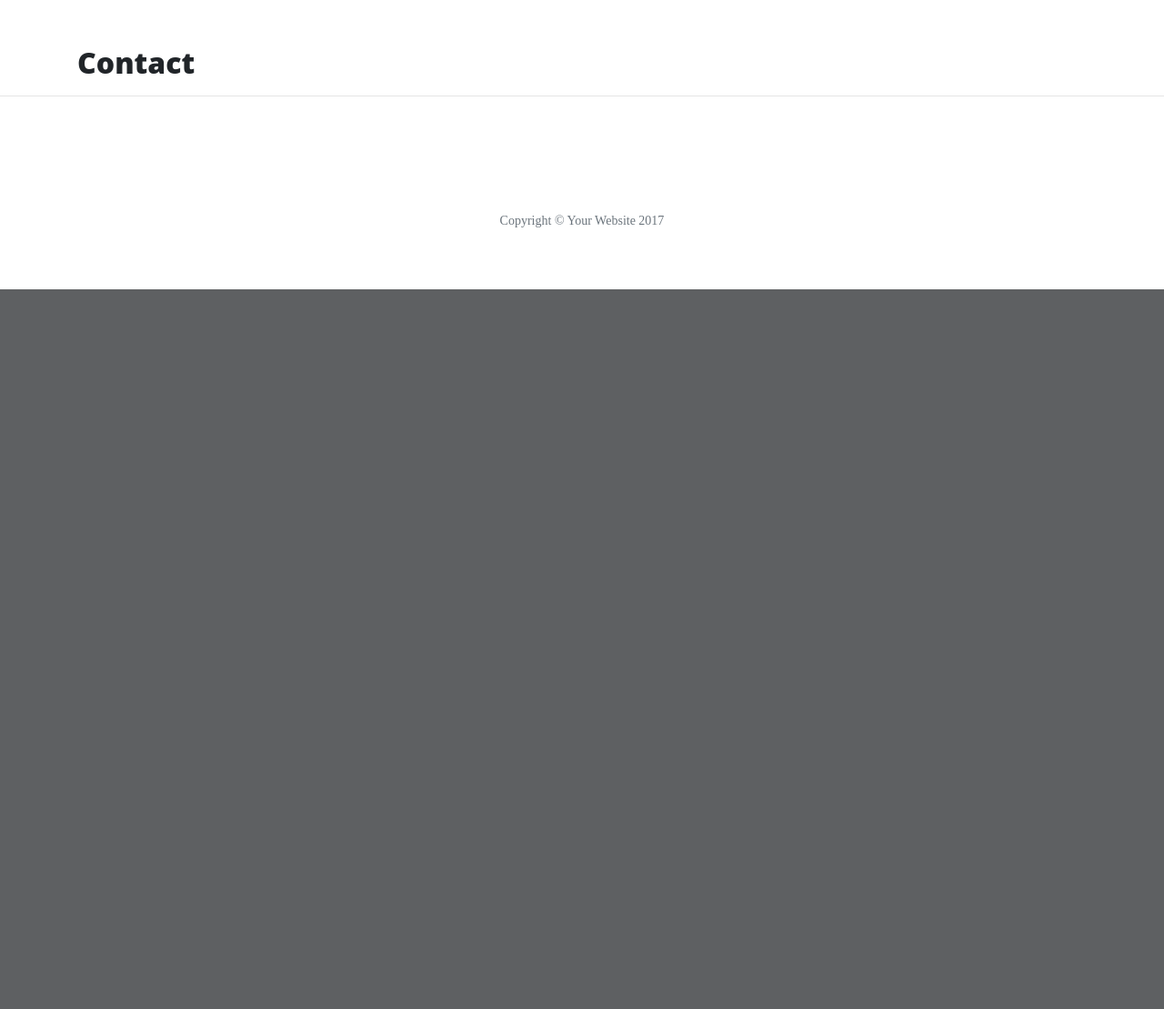
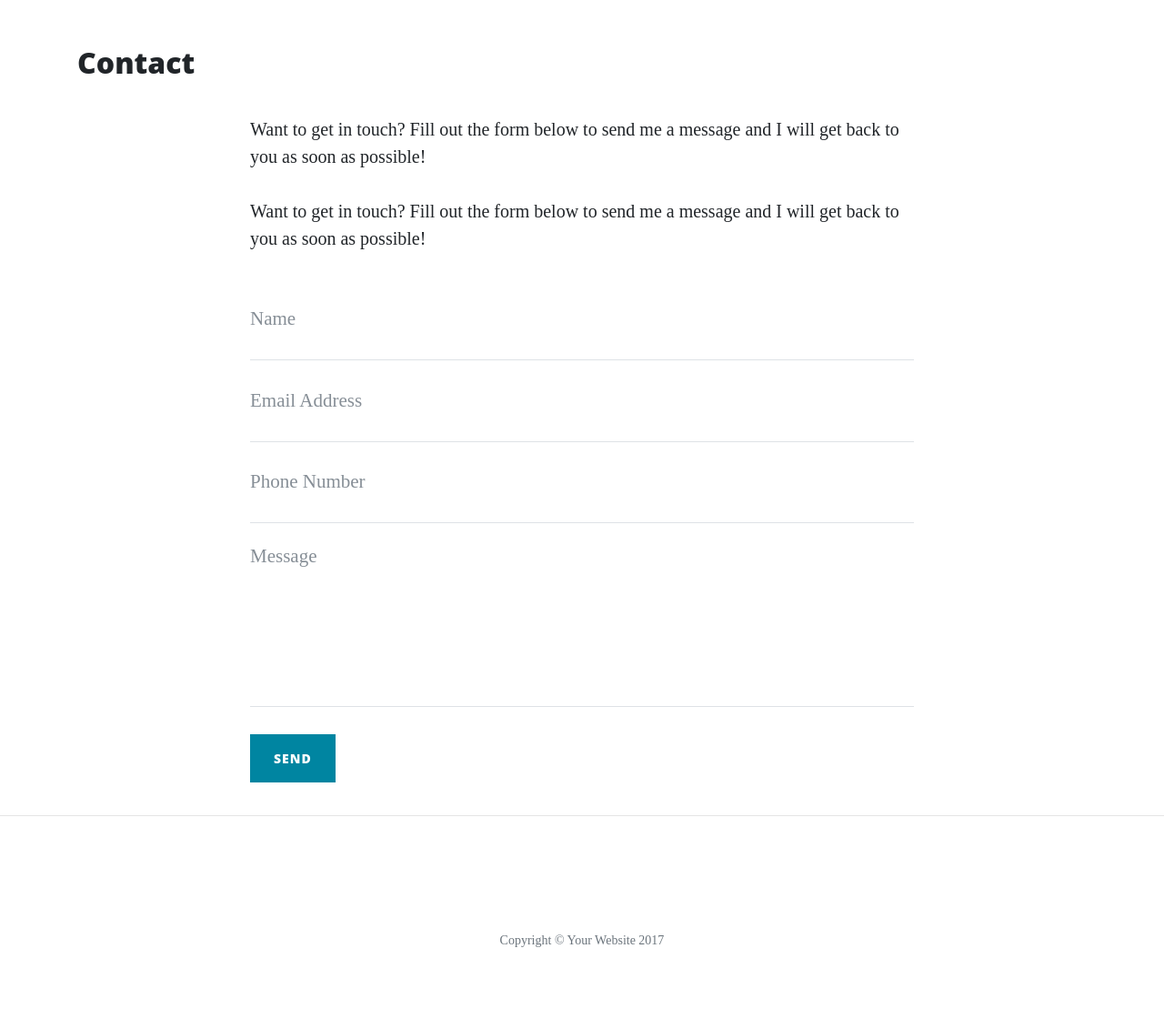
Before and after one commit to collyd21/flask, a Flask app: page /contact in a window 1280 px wide. Shown: the part 628-1737 px from the top of the page at 91% size. Before the commit the page ends 946 px from the top, so only its background shows below. Run offline with Flask 2, Linux system fonts and the light colour scheme; some libraries are stand-ins or nearby versions.

Commit message:
Routing and Templates lesson file

```diff
--- a/run.py
+++ b/run.py
@@ -1,8 +1,9 @@
 import os
 import json
-from flask import Flask, render_template
+from flask import Flask, render_template, request, flash
 
 app = Flask(__name__)
+app.secret_key = 'some_secret'
 
 @app.route("/")
 def index():
@@ -14,8 +15,24 @@ def about():
         data = json.load(json_data)
     return render_template("about.html", page_title="About", company=data)
 
-@app.route('/contact')
+@app.route('/about/<member_name>')
+def about_member(member_name):
+    member = {}
+
+    with open("data/company.json", "r") as json_data:
+        data = json.load(json_data)
+        for obj in data:
+            if obj["url"] == member_name:
+                member = obj
+
+    return render_template("member.html", member=member)
+
+@app.route('/contact', methods=["GET", "POST"])
 def contact():
+    if request.method == "POST":
+        flash("Thanks {}, we have received your message".format(
+            request.form["name"]
+        ))
     return render_template("contact.html", page_title="Contact")
 
 @app.route('/careers')
--- a/templates/about.html
+++ b/templates/about.html
@@ -11,7 +11,7 @@
 {% if loop.index % 2 != 0 %}
 
     <div class="col-md-7">
-        <h3>{{ loop.index }} {{ member.name }}</h3>
+        <h3><a href="/about/{{ member.url }}">{{ loop.index }}. {{ member.name }}</a></h3>
         <p>{{ member.description }}</p>
     </div>
     <div class="col-md-5">
@@ -23,7 +23,7 @@
         <img class="featurette-image img-responsive" src="{{ member.image_source }}" alt="Picture of {{ member.name }}">
     </div>
 <div class="col-md-7">
-        <h3>{{ loop.index }} {{ member.name }}</h3>
+        <h3><a href="/about/{{ member.url }}">{{ loop.index }}. {{ member.name }}</a></h3>
         <p>{{ member.description }}</p>
     </div>
 
--- a/templates/contact.html
+++ b/templates/contact.html
@@ -1,4 +1,53 @@
-{% extends "base.html" %}
-{% block content %}
-    <h2>{{ page_title }}</h2>
+{% extends 'base.html' %} {% block content %}
+<h2>{{ page_title }}</h2>
+
+<div class="row">
+    <div class="col-lg-8 col-md-10 mx-auto">
+    {% with messages = get_flashed_messages() %} {% if messages %}
+        <ul class="flashes">
+            {% for message in messages %}
+            <li>{{ message }}</li>
+            {% endfor %}
+        </ul>
+        {% endif %} {% endwith %}
+        <p>Want to get in touch? Fill out the form below to send me a message and I will get back to you as soon as possible!</p>
+        <p>Want to get in touch? Fill out the form below to send me a message and I will get back to you as soon as possible!</p>
+
+        <form method="POST" name="sentMessage" id="contactForm">
+            <div class="control-group">
+                <div class="form-group floating-label-form-group controls">
+                    <label>Name</label>
+                    <input type="text" class="form-control" placeholder="Name" name="name" id="name" required data-validation-required-message="Please enter your name.">
+                    <p class="help-block text-danger"></p>
+                </div>
+            </div>
+            <div class="control-group">
+                <div class="form-group floating-label-form-group controls">
+                    <label>Email Address</label>
+                    <input type="email" class="form-control" placeholder="Email Address" name="email" id="email" required data-validation-required-message="Please enter your email address.">
+                    <p class="help-block text-danger"></p>
+                </div>
+            </div>
+            <div class="control-group">
+                <div class="form-group col-xs-12 floating-label-form-group controls">
+                    <label>Phone Number</label>
+                    <input type="tel" class="form-control" placeholder="Phone Number" name="number" id="phone" required data-validation-required-message="Please enter your phone number.">
+                    <p class="help-block text-danger"></p>
+                </div>
+            </div>
+            <div class="control-group">
+                <div class="form-group floating-label-form-group controls">
+                    <label>Message</label>
+                    <textarea rows="5" class="form-control" placeholder="Message" name="message" id="message" required data-validation-required-message="Please enter a message."></textarea>
+                    <p class="help-block text-danger"></p>
+                </div>
+            </div>
+            <br>
+            <div id="success"></div>
+            <div class="form-group">
+                <button type="submit" class="btn btn-primary" id="sendMessageButton">Send</button>
+            </div>
+        </form>
+    </div>
+</div>
 {% endblock %}
```
Also changed, not shown: data/company.json (+26 -13 lines), templates/member.html (added, +14 -0 lines).
